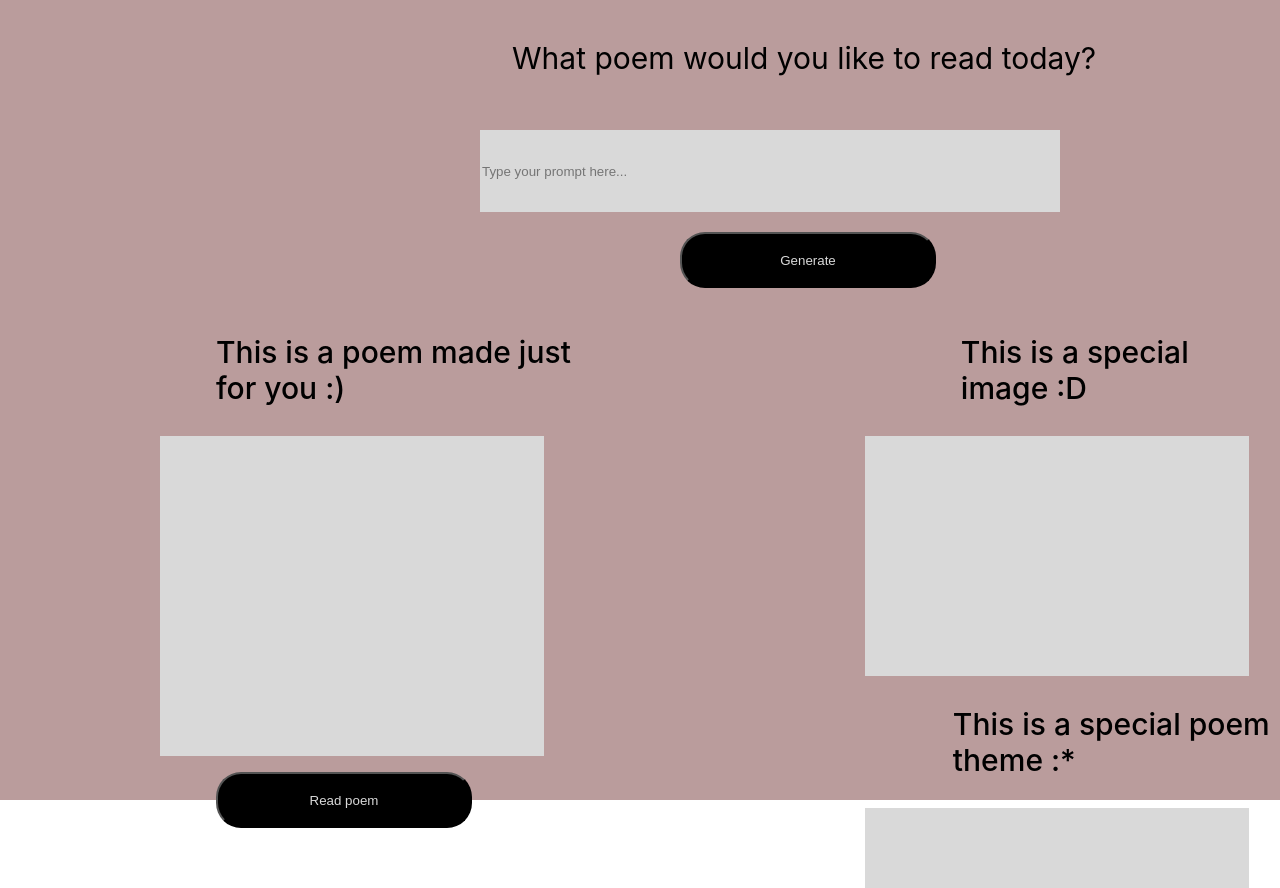
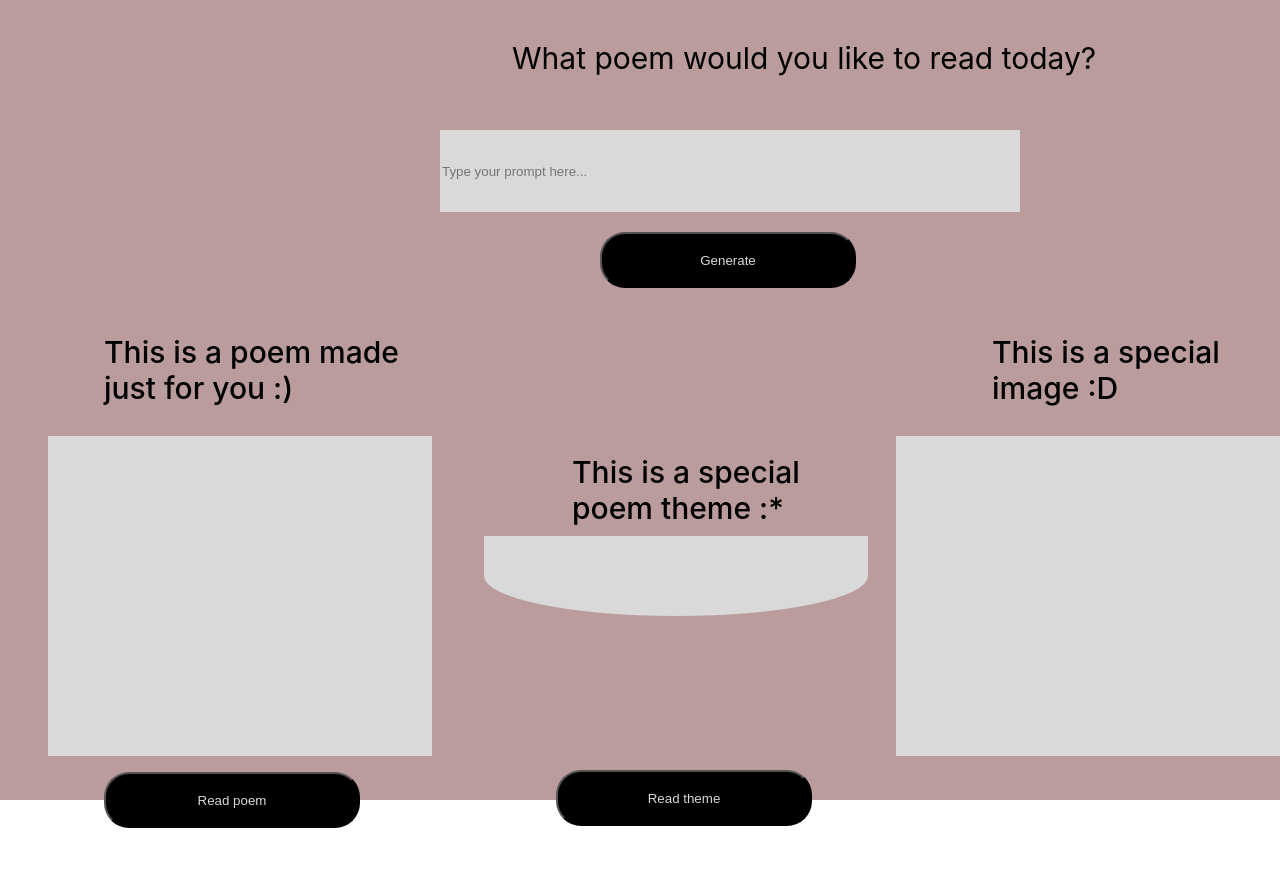
Before and after one commit to andrew-smalls/poem-generator, a React (Create React App) app: page / in a window 1280 px wide. After the commit the page ends 828 px from the top, so only its background shows below. Built offline with nearby package versions, Linux system fonts and the light colour scheme.

Commit message:
front end css prettier

```diff
--- a/src/App.js
+++ b/src/App.js
@@ -10,7 +10,6 @@ function App () {
     const [imageURL, setImageURL] = useState("");
 
     return (
-
         <div className="App">
             <Background >
                 <div className={"containerGeneral"}>
--- a/src/InputForm/InputForm.css
+++ b/src/InputForm/InputForm.css
@@ -26,7 +26,7 @@
 
 .inputForm {
     padding-top: 10vh;
-    padding-left: 60vh;
+    padding-left: 55vh;
 }
 
 .inputForm .inputPrompt {
@@ -46,5 +46,5 @@
 }
 
 .buton {
-    padding-left: 25vh;
+    padding-left: 20vh;
 }
--- a/src/PageContent/PageContent.css
+++ b/src/PageContent/PageContent.css
@@ -1,14 +1,15 @@
 .parteaStanga{
     padding-top: 38vh;
-    padding-left: 20vh;
+    padding-left: 6vh;
 }
 .TOT {
     display: flex;
 }
 
 .parteaDreapta {
+    gap: 6vh;
     display: flex;
-    padding-left:35vh;
+    padding-left:3.5vh;
     padding-top: 38vh;
 }
 .poemHeaderText {
@@ -47,7 +48,7 @@
 
 .imageContainer {
     width: 30vw;
-    height: 30vh;
+    height: 40vh;
     background: #D9D9D9;
 }
 
@@ -66,6 +67,11 @@
     width: 30vw;
     height: 10vh;
     background: #D9D9D9;
+    border-radius: 0% 0% 1000% 1000%;
+    margin: -20px -20px 0 0;
+    border: none;
+    position: relative;
+    overflow: hidden;
 }
 
 .pTheme {
@@ -75,6 +81,7 @@
     color: #000000;
     font-size: 30px;
     padding-left: 11vh;
+
 }
 
 .pImage {
@@ -86,15 +93,19 @@
     padding-left: 12vh;
 }
 
-/*.themeContainer .themeContent {*/
-/*    width: 47px;*/
-/*    height: 10.67px;*/
-/*    left: 113px;*/
-/*    top: 192.78px;*/
-/*    font-family: 'Inter', serif;*/
-/*    font-style: normal;*/
-/*    font-weight: 400;*/
-/*    font-size: 5px;*/
-/*    line-height: 6px;*/
-/*    color: #000000;*/
-/*}*/
+.specialTheme {
+    padding-top: 15vh;
+}
+
+.readThemeBtn {
+    width: 20vw;
+    height: 7vh;
+    background: #000000;
+    border-radius: 25px;
+    color: #D9D9D9;
+}
+
+.readTheme {
+    padding-top: 19.3vh;
+    padding-left: 9vh;
+}
--- a/src/PageContent/PageContent.tsx
+++ b/src/PageContent/PageContent.tsx
@@ -24,7 +24,22 @@ export function PageContent({poem, theme, imageURL}: PageContentProps) {
                         </div>
                     </div>
                 </div>
+
                 <div className={"parteaDreapta"}>
+                    <div className={"specialTheme"}>
+                        <div className={"pTheme"}>
+                            <p>This is a special poem theme :* </p>
+                        </div>
+                        <div className={"themeContainer"}>
+                            <div className={"themeContent"}>
+                                {theme}
+                            </div>
+
+                        </div>
+                        <div className={"readTheme"}>
+                            <button className={"readThemeBtn"}>Read theme</button>
+                        </div>
+                    </div>
                     <div>
                         <div className={"pImage"}>
                             <p>This is a special image :D</p>
@@ -34,17 +49,6 @@ export function PageContent({poem, theme, imageURL}: PageContentProps) {
                             {imageURL}
                         </div>
                     </div>
-                        <div>
-                            <div className={"pTheme"}>
-                                <p>This is a special poem theme :* </p>
-                            </div>
-                            <div className={"themeContainer"}>
-                                <div className={"themeContent"}>
-                                    {theme}
-                                </div>
-                                {/*<button>Read theme</button>*/}
-                            </div>
-                        </div>
                     </div>
                 </div>
             </div>
```
